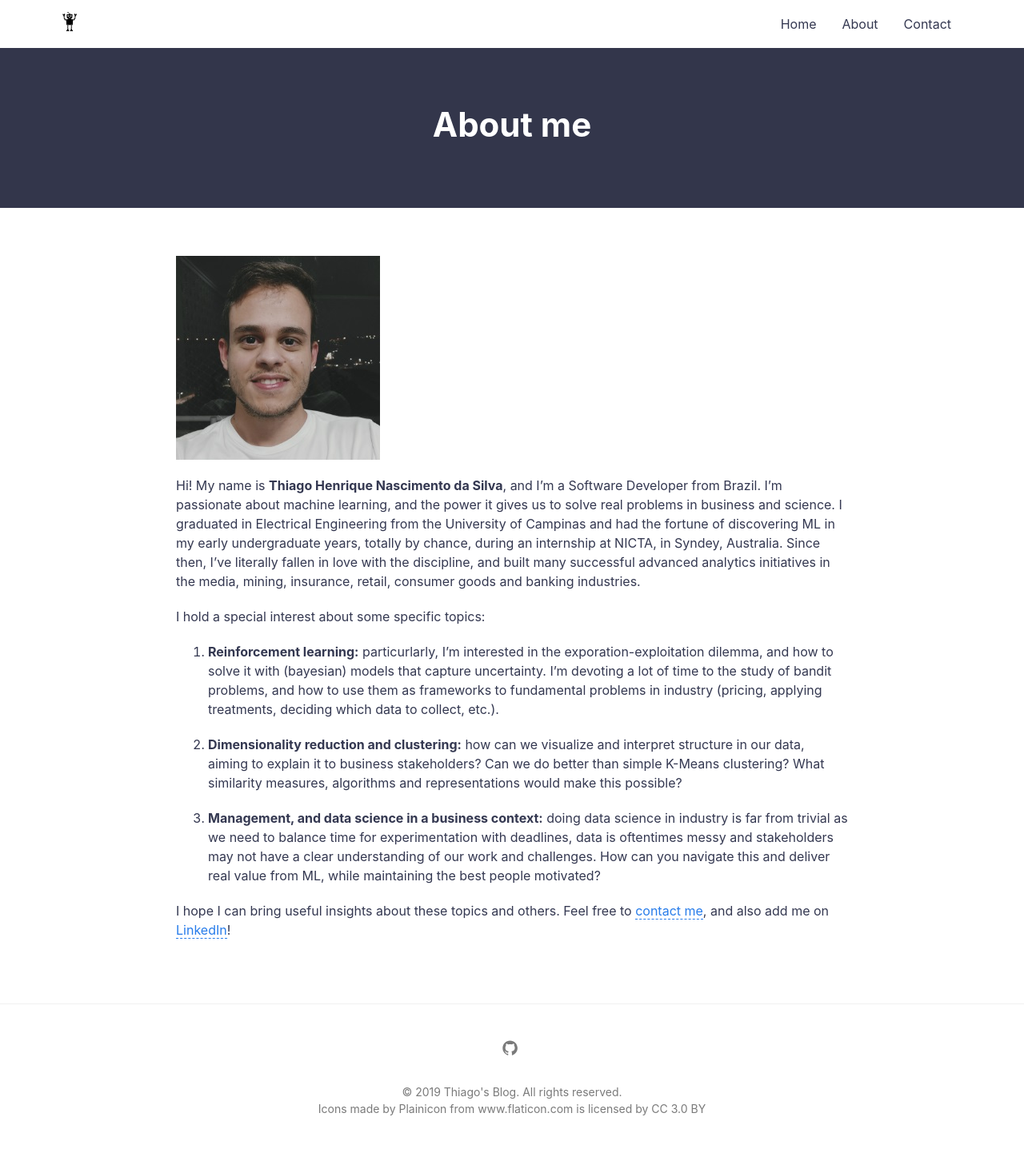
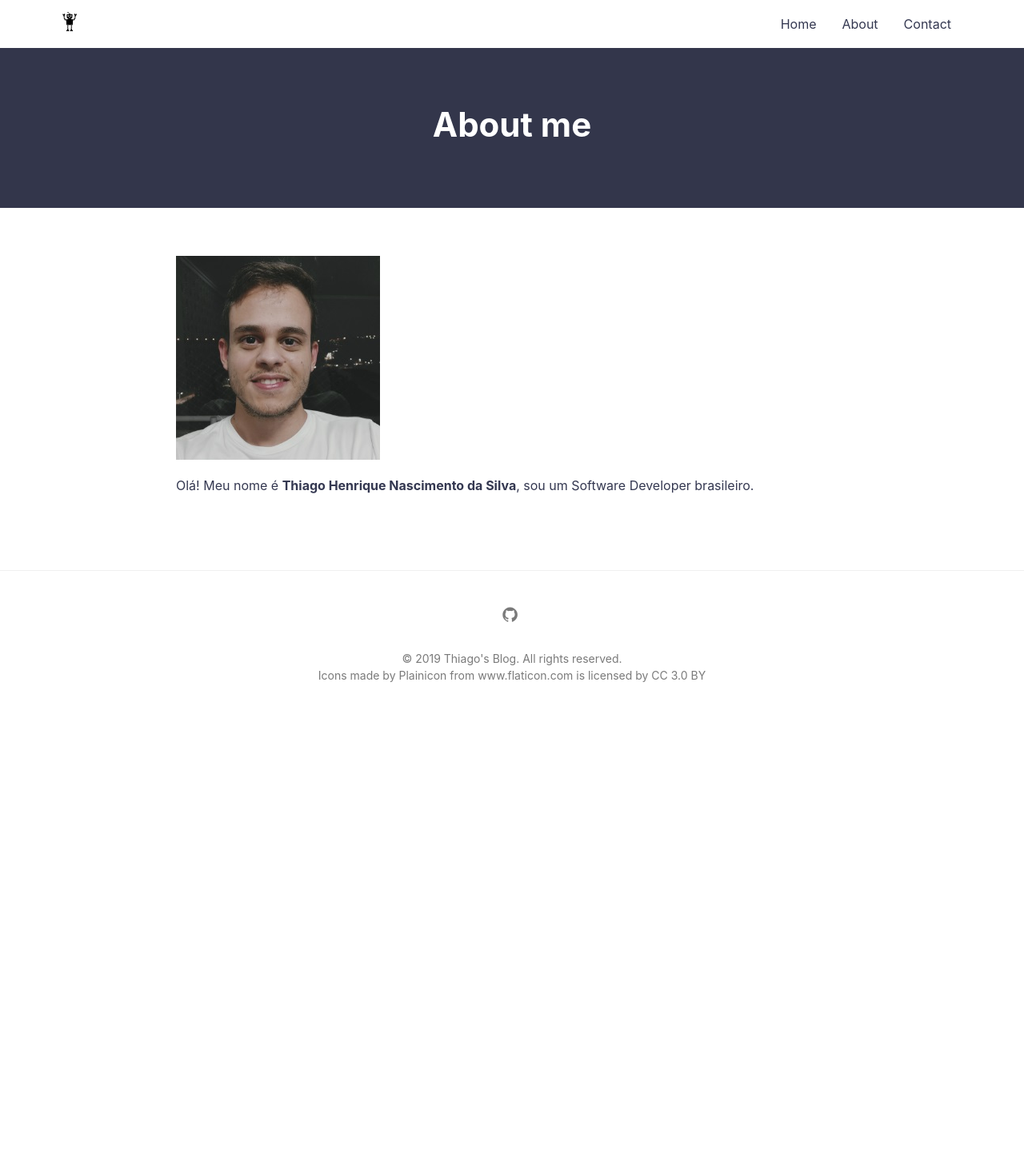
Before and after one commit to thiagosilva95/thiagosilva95.github.io, a Jekyll site: the page built from about.md, in a window 1280 px wide. Shown: the whole page at 80% size. Built offline with Jekyll 4.4.1, drawn with Linux system fonts in a browser that asks for light colours; after the commit the page ends 900 px from its top, so only the background shows below that.

```diff
--- a/about.md
+++ b/about.md
@@ -8,14 +8,4 @@ permalink: /about/
 
 ![profile]({{ "assets/img/thiagosilva95-profile-50p.jpg" | absolute_url }})
 
-Hi! My name is **Thiago Henrique Nascimento da Silva**, and I'm a Software Developer from Brazil. I'm passionate about machine learning, and the power it gives us to solve real problems in business and science. I graduated in Electrical Engineering from the University of Campinas and had the fortune of discovering ML in my early undergraduate years, totally by chance, during an internship at NICTA, in Syndey, Australia. Since then, I’ve literally fallen in love with the discipline, and built many successful advanced analytics initiatives in the media, mining, insurance, retail, consumer goods and banking industries.
-
-I hold a special interest about some specific topics:
-
-1. **Reinforcement learning:** particurlarly, I'm interested in the exporation-exploitation dilemma, and how to solve it with (bayesian) models that capture uncertainty. I'm devoting a lot of time to the study of bandit problems, and how to use them as frameworks to fundamental problems in industry (pricing, applying treatments, deciding which data to collect, etc.).
-
-2. **Dimensionality reduction and clustering:** how can we visualize and interpret structure in our data, aiming to explain it to business stakeholders? Can we do better than simple K-Means clustering? What similarity measures, algorithms and representations would make this possible?
-
-3. **Management, and data science in a business context:** doing data science in industry is far from trivial as we need to balance time for experimentation with deadlines, data is oftentimes messy and stakeholders may not have a clear understanding of our work and challenges. How can you navigate this and deliver real value from ML, while maintaining the best people motivated?
-
-I hope I can bring useful insights about these topics and others. Feel free to [contact me](https://thiagosilva95.github.io/contact), and also add me on [LinkedIn](https://www.linkedin.com/in/thiagohsilvadev/)!
+Olá! Meu nome é **Thiago Henrique Nascimento da Silva**, sou um Software Developer brasileiro.
```
Also changed, not shown: _posts/2016-01-01-my-first-ml-blog.md (deleted, +0 -19 lines).
